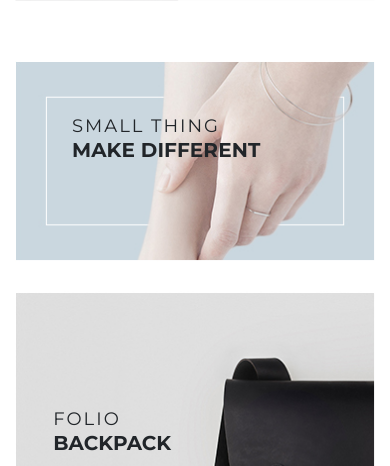
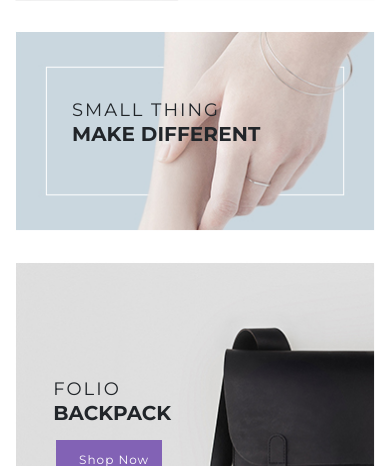
Before and after one commit to PhamAnhQuang/template-franco, a plain HTML site: page project/index.html in a window 390 px wide. Shown: the part 378-844 px from the top of the page. Drawn offline with nearby package versions, Linux system fonts and the light colour scheme.

Commit message:
update template franco

```diff
--- a/project/assets/css/style.css
+++ b/project/assets/css/style.css
@@ -787,7 +787,7 @@ footer{
 	.banner-right-ad2{
 		float: none;
 		width: 100%;
-		padding-top: 30px;
+		/*padding-top: 30px;*/
 	}
 	.banner-right-ad3{
 		float: none;
```
